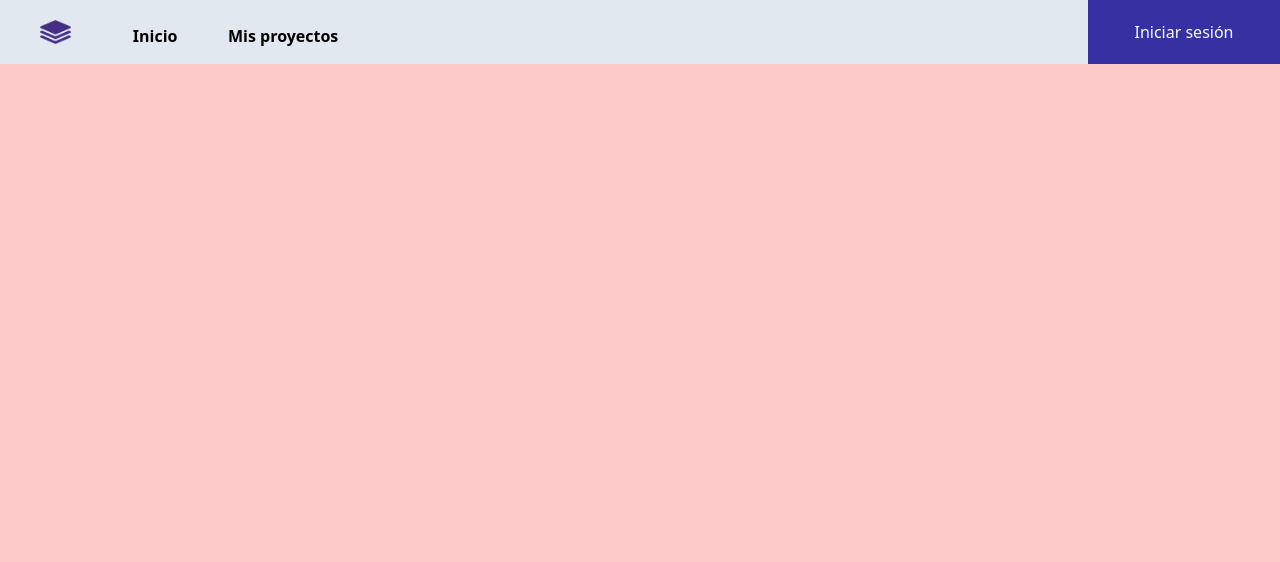
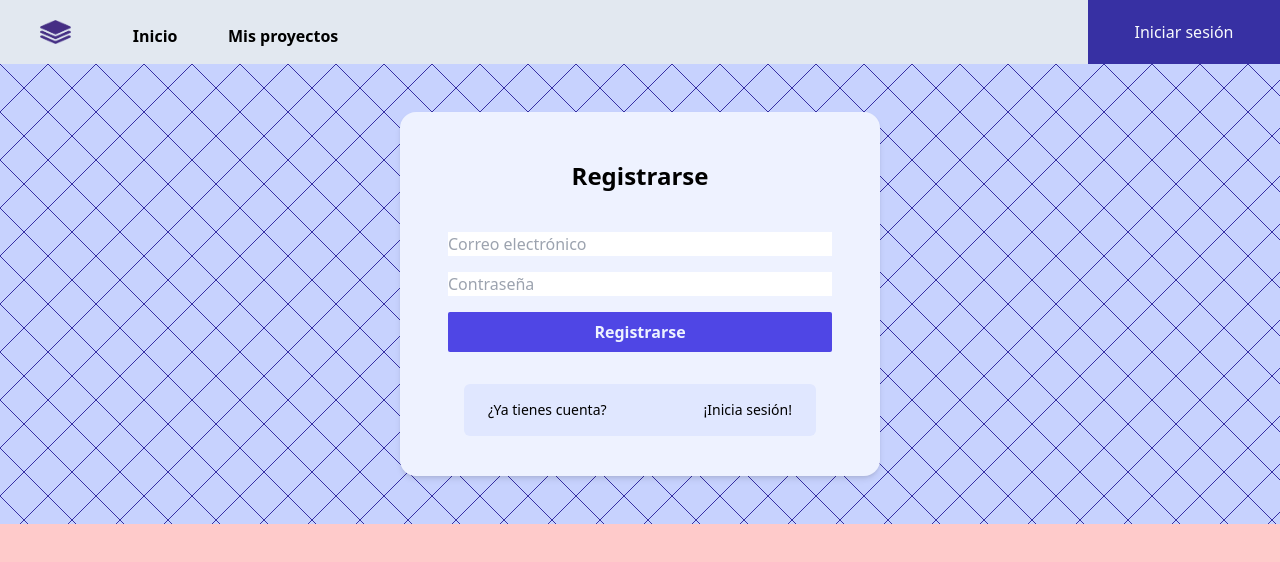
Before and after one commit to RafaDR90/email_maker_front, a Vue app: page /register in a window 1280 px wide. Shown: the top 562 px of the page. Built offline with nearby package versions, Linux system fonts and the light colour scheme.

Commit message:
comienza la pesadilla

```diff
--- a/src/Router.js
+++ b/src/Router.js
@@ -2,6 +2,7 @@
 import LoginForm from './components/LoginForm.vue';
 import DashboardLayout from './components/DashboardLayout.vue';
 import store from '../store.js';
+import RegisterForm from './components/register/RegisterView.vue';
 
 
 
@@ -26,6 +27,15 @@
         next();
       }
     }
+  },
+  { path: '/register', component: RegisterForm,
+    beforeEnter: (to, from, next) => {
+      if (store.state.AuthUser) {
+        next('/');
+      } else {
+        next();
+      }
+    }
   }
 ]
 
--- a/src/components/LoginForm.vue
+++ b/src/components/LoginForm.vue
@@ -41,6 +41,7 @@
 <template>
   <div class=" w-full min-h-[calc(100vh-4rem)] background flex place-content-center place-items-center h-full">
     <div class="loginContainer">
+      <h1 class=" mb-10 text-2xl font-bold">Inicia sesion</h1>
 
       <!-- Email -->
       <input id="email" class="custom-input" type="email" v-model="email" placeholder="Correo electrónico" />
@@ -48,7 +49,7 @@
       <!-- Contraseña -->
       <input id="password" class="custom-input" type="password" v-model="password" placeholder="Contraseña" />
       <!--Error-->
-      <p class="text-red-500">{{ error }}</p>
+      <p v-if="error" class="text-red-500">{{ error }}</p>
       <div class="py-2" />
 
       <button @click="submitForm" class="py-2 bg-indigo-600 text-indigo-50 font-bold rounded-sm md:min-w-96">
@@ -63,7 +64,7 @@
         <hr class="w-full my-2 border" />
         <div class="flex place-content-between">
           <p>¿Todavía no tienes cuenta?</p>
-          <p class="textLink">Registrarse</p>
+          <p @click="()=>router.push('/register')" class="textLink">Registrarse</p>
         </div>
       </div>
     </div>
--- /dev/null
+++ b/src/components/register/RegisterView.vue
@@ -0,0 +1,55 @@
+<script setup>
+import { ref } from 'vue';
+import { useRouter } from 'vue-router';
+import { useStore } from 'vuex';
+
+const store = useStore();
+
+const error = ref(null);
+
+const email = ref('');
+const password = ref('');
+
+const router = useRouter();
+
+const registrarse = async () => {
+  console.log('Registrarse');
+};
+
+</script>
+
+<template>
+  <div class="size-full background flex place-content-center place-items-center">
+    <div class="loginContainer">
+      <h1 class=" mb-10 text-2xl font-bold">Registrarse</h1>
+      <!-- Email -->
+      <input id="email" class="custom-input" type="email" :value="email" placeholder="Correo electrónico" />
+      <div class="py-2" />
+      <!-- Contraseña -->
+      <input id="password" class="custom-input" type="password" :value="password" placeholder="Contraseña" />
+      <!--Error-->
+      <p v-if="error" class="text-red-500">{{ error }}</p>
+      <div class="py-2" />
+      <button @click="registrarse" class="py-2 bg-indigo-600 text-indigo-50 font-bold rounded-sm md:min-w-96">
+        Registrarse
+      </button>
+      <div class="py-2" />
+      <div class="rounded-md bg-indigo-100 px-6 w-[22rem] py-4 text-sm flex flex-col mt-4">
+        <div class="flex place-content-between">
+          <p>¿Ya tienes cuenta?</p>
+          <p class="textLink">¡Inicia sesión!</p>
+        </div>
+      </div>
+    </div>
+  </div>
+</template>
+
+<style scoped>
+.loginContainer {
+  @apply flex flex-col p-12 pb-10 my-12 rounded-2xl h-fit max-w-[57rem] bg-indigo-50 z-50 shadow-md place-content-center place-items-center;
+}
+
+.custom-input {
+  @apply md:min-w-96 sm:overflow-auto caret-indigo-700;
+}
+</style>
```
